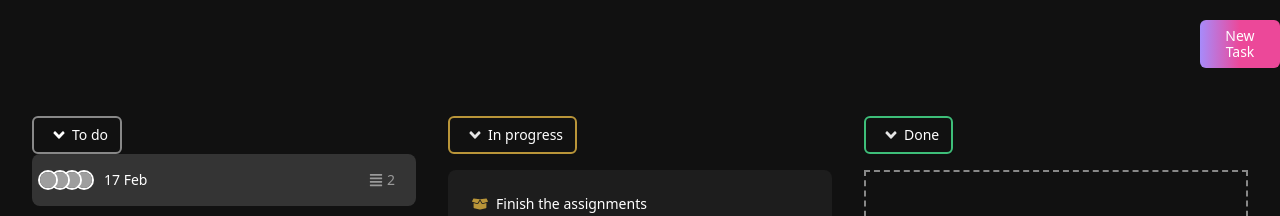
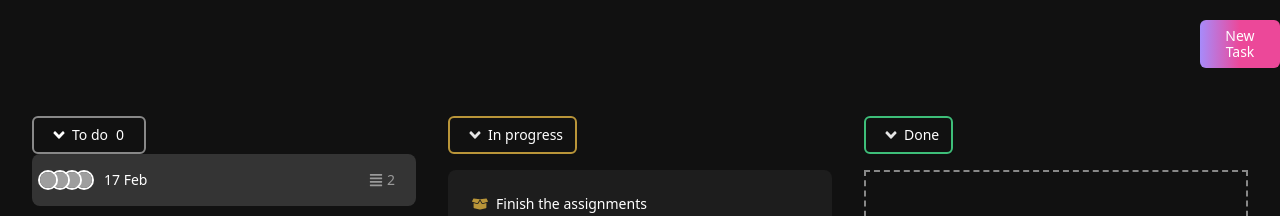
Before and after one commit to devcihat/TaskRemo, a React (Create React App) app: page / in a window 1280 px wide. Shown: the top 216 px of the page. Built offline with nearby package versions, Linux system fonts and the light colour scheme; grey boxes are pictures that could not be loaded.

Commit message:
add todo length

```diff
--- a/src/components/Card.jsx
+++ b/src/components/Card.jsx
@@ -8,7 +8,7 @@ import {
 } from "react-icons/fa";
 import KanbanModal from "../components/KanbonModal";
 import { DataContext } from "./DataProvider";
-import ListItem from "./ListItem"
+import ListItem from "./ListItem";
 
 function Card() {
   const [todos, setTodos] = useContext(DataContext);
@@ -51,7 +51,9 @@ function Card() {
                 >
                   <FaAngleDown color="#FFFFFF" size={18} className="mx-1" />
                   To do
+                  <p className="mx-2">{todos.length}</p>
                 </button>
+
                 <li
                   style={{
                     background: "rgba(255, 255, 255, 0.15)",
@@ -60,8 +62,8 @@ function Card() {
                   }}
                   class="col-span-1  divide-y "
                 >
-                  {todos.map((todo,index) => (
-                      <ListItem todo={todo} key={index} id={index} />
+                  {todos.map((todo, index) => (
+                    <ListItem todo={todo} key={index} id={index} />
                   ))}
                   <div>
                     <div class="flex ">
```
Also changed, not shown: src/components/ModalDetail.jsx (+4 -4 lines).
